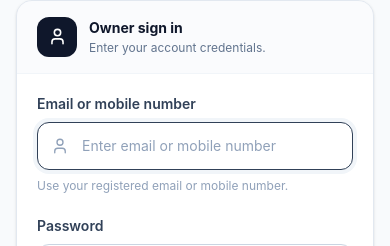
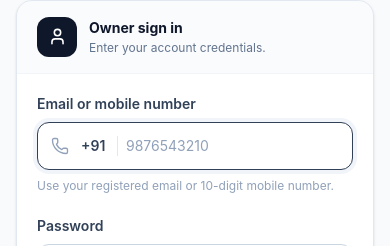
Before and after one commit to cws31/saitring-employee-manager-ui, a React (Vite) app: page /login in a window 390 px wide. Shown: the part 237-483 px from the top of the page. Built offline with nearby package versions, Linux system fonts and the light colour scheme; no server answers.

Commit message:
added country code of mobile number as default

```diff
--- a/src/pages/auth/LoginPage.jsx
+++ b/src/pages/auth/LoginPage.jsx
@@ -10,6 +10,7 @@ import {
   Lock,
   MailCheck,
   User,
+  Phone,
 } from "lucide-react";
 import { useAuth } from "../../context/AuthContext";
 
@@ -35,19 +36,38 @@ export default function LoginPage() {
 
   const otpInputRef = useRef(null);
 
-
   useEffect(() => {
     console.log("[LOGIN PAGE] Current step:", step);
   }, [step]);
 
+  const handleChange = (e) => {
+    const { name, value } = e.target;
 
-  const handleChange = (e) => {
     setForm({
       ...form,
-      [e.target.name]: e.target.value,
+      [name]: value,
     });
   };
 
+  const handleIdentifierChange = (e) => {
+    const value = e.target.value;
+
+    // If the user is entering a mobile number,
+    // allow only digits and maximum 10 digits.
+    if (/^\d*$/.test(value)) {
+      setForm((prev) => ({
+        ...prev,
+        identifier: value.slice(0, 10),
+      }));
+      return;
+    }
+
+    // Otherwise keep email input working normally.
+    setForm((prev) => ({
+      ...prev,
+      identifier: value,
+    }));
+  };
 
   const handleLogin = async (e) => {
     e.preventDefault();
@@ -81,8 +101,14 @@ export default function LoginPage() {
         "[LOGIN PAGE] Calling AuthContext.login()..."
       );
 
+      // If identifier contains only digits,
+      // automatically add +91 before sending to backend.
+      const identifier = /^\d+$/.test(form.identifier.trim())
+        ? `+91${form.identifier.trim()}`
+        : form.identifier.trim();
+
       const response = await login(
-        form.identifier.trim(),
+        identifier,
         form.password
       );
 
@@ -161,7 +187,6 @@ export default function LoginPage() {
     }
   };
 
-
   const handleOtpChange = (e) => {
     const value = e.target.value.replace(/\D/g, "");
 
@@ -175,7 +200,6 @@ export default function LoginPage() {
       setError("");
     }
   };
-
 
   const handleVerifyOtp = async (e) => {
     e.preventDefault();
@@ -220,8 +244,13 @@ export default function LoginPage() {
         "[LOGIN PAGE] Calling AuthContext.verifyOtp()..."
       );
 
+      // Use the same identifier format used during login.
+      const identifier = /^\d+$/.test(form.identifier.trim())
+        ? `+91${form.identifier.trim()}`
+        : form.identifier.trim();
+
       const response = await verifyOtp(
-        form.identifier.trim(),
+        identifier,
         otp
       );
 
@@ -331,7 +360,6 @@ export default function LoginPage() {
     }
   };
 
-
   const handleBackToLogin = () => {
     console.log(
       "[LOGIN PAGE] Returning to login screen."
@@ -342,7 +370,6 @@ export default function LoginPage() {
     setError("");
     setSuccess("");
   };
-
 
   useEffect(() => {
     if (step === "otp") {
@@ -397,6 +424,7 @@ export default function LoginPage() {
         >
 
           {/* Brand */}
+
           <Link
             to="/"
             className="
@@ -463,6 +491,7 @@ export default function LoginPage() {
           </Link>
 
           {/* Register */}
+
           <Link
             to="/register"
             className="
@@ -508,6 +537,7 @@ export default function LoginPage() {
           <div className="mb-6 text-center sm:mb-8">
 
             {/* Badge */}
+
             <div
               className="
                 mx-auto
@@ -577,6 +607,7 @@ export default function LoginPage() {
             <>
 
               {/* Error */}
+
               {error && (
                 <div
                   role="alert"
@@ -621,6 +652,7 @@ export default function LoginPage() {
               )}
 
               {/* Login Card */}
+
               <div
                 className="
                   overflow-hidden
@@ -634,6 +666,7 @@ export default function LoginPage() {
               >
 
                 {/* Card Header */}
+
                 <div
                   className="
                     border-b
@@ -677,12 +710,14 @@ export default function LoginPage() {
                 </div>
 
                 {/* Login Form */}
+
                 <form
                   onSubmit={handleLogin}
                   className="space-y-5 p-5 sm:p-7"
                 >
 
                   {/* Identifier */}
+
                   <div>
 
                     <label
@@ -700,6 +735,22 @@ export default function LoginPage() {
 
                     <div className="relative">
 
+                      {/* Icon */}
+
+                      {/^\d*$/.test(form.identifier) ? (
+                        <Phone
+                          size={18}
+                          strokeWidth={1.8}
+                          className="
+                            pointer-events-none
+                            absolute
+                            left-3.5
+                            top-1/2
+                            -translate-y-1/2
+                            text-slate-400
+                          "
+                        />
+                      ) : (
                         <User
                           size={18}
                           strokeWidth={1.8}
@@ -712,24 +763,59 @@ export default function LoginPage() {
                             text-slate-400
                           "
                         />
+                      )}
+
+                      {/* Fixed +91 for mobile */}
+
+                      {/^\d*$/.test(form.identifier) && (
+                        <span
+                          className="
+                            absolute
+                            left-11
+                            top-1/2
+                            -translate-y-1/2
+                            border-r
+                            border-slate-200
+                            pr-3
+                            text-sm
+                            font-semibold
+                            text-slate-700
+                          "
+                        >
+                          +91
+                        </span>
+                      )}
 
                       <input
                         id="identifier"
                         name="identifier"
                         type="text"
                         value={form.identifier}
-                        onChange={handleChange}
+                        onChange={handleIdentifierChange}
                         autoComplete="username"
                         autoFocus
-                        placeholder="Enter email or mobile number"
-                        className="
+                        placeholder={
+                          /^\d*$/.test(form.identifier)
+                            ? "9876543210"
+                            : "Enter email or mobile number"
+                        }
+                        inputMode={
+                          /^\d*$/.test(form.identifier)
+                            ? "numeric"
+                            : "text"
+                        }
+                        className={`
                           h-12
                           w-full
                           rounded-xl
                           border
                           border-slate-300
                           bg-white
-                          pl-11
+                          ${
+                            /^\d*$/.test(form.identifier)
+                              ? "pl-[88px]"
+                              : "pl-11"
+                          }
                           pr-4
                           text-sm
                           text-slate-900
@@ -740,18 +826,19 @@ export default function LoginPage() {
                           focus:border-slate-700
                           focus:ring-4
                           focus:ring-slate-100
-                        "
+                        `}
                       />
 
                     </div>
 
                     <p className="mt-1.5 text-xs leading-5 text-slate-400">
-                      Use your registered email or mobile number.
+                      Use your registered email or 10-digit mobile number.
                     </p>
 
                   </div>
 
                   {/* Password */}
+
                   <div>
 
                     <label
@@ -856,6 +943,7 @@ export default function LoginPage() {
                   </div>
 
                   {/* Submit */}
+
                   <button
                     type="submit"
                     disabled={loading}
@@ -903,6 +991,7 @@ export default function LoginPage() {
                 </form>
 
                 {/* Register */}
+
                 <div
                   className="
                     border-t
@@ -949,11 +1038,11 @@ export default function LoginPage() {
             </>
           )}
 
-
           {step === "otp" && (
             <>
 
               {/* Success */}
+
               {success && (
                 <div
                   role="status"
@@ -984,6 +1073,7 @@ export default function LoginPage() {
               )}
 
               {/* Error */}
+
               {error && (
                 <div
                   role="alert"
@@ -1028,6 +1118,7 @@ export default function LoginPage() {
               )}
 
               {/* OTP Card */}
+
               <div
                 className="
                   overflow-hidden
@@ -1041,6 +1132,7 @@ export default function LoginPage() {
               >
 
                 {/* Card Header */}
+
                 <div
                   className="
                     border-b
@@ -1084,12 +1176,14 @@ export default function LoginPage() {
                 </div>
 
                 {/* OTP Form */}
+
                 <form
                   onSubmit={handleVerifyOtp}
                   className="space-y-6 p-5 sm:p-7"
                 >
 
                   {/* Icon */}
+
                   <div className="flex justify-center">
 
                     <div
@@ -1110,6 +1204,7 @@ export default function LoginPage() {
                   </div>
 
                   {/* Identifier */}
+
                   <div
                     className="
                       rounded-xl
@@ -1125,12 +1220,15 @@ export default function LoginPage() {
                     </p>
 
                     <p className="mt-1 truncate text-sm font-semibold text-slate-700">
-                      {form.identifier}
+                      {/^\d+$/.test(form.identifier)
+                        ? `+91${form.identifier}`
+                        : form.identifier}
                     </p>
 
                   </div>
 
                   {/* OTP */}
+
                   <div>
 
                     <label
@@ -1188,6 +1286,7 @@ export default function LoginPage() {
                   </div>
 
                   {/* Verify */}
+
                   <button
                     type="submit"
                     disabled={
@@ -1238,6 +1337,7 @@ export default function LoginPage() {
                 </form>
 
                 {/* Back */}
+
                 <div
                   className="
                     border-t
@@ -1287,8 +1387,6 @@ export default function LoginPage() {
         </div>
       </main>
 
-
-
       <footer className="px-4 pb-6 pt-2 text-center">
         <p className="text-[11px] text-slate-400 sm:text-xs">
           © {new Date().getFullYear()} Saitring Employee Manager.
```
Also changed, not shown: src/pages/auth/RegisterPage.jsx (+44 -20 lines). Lines whose indentation alone changed are shown as unchanged.
